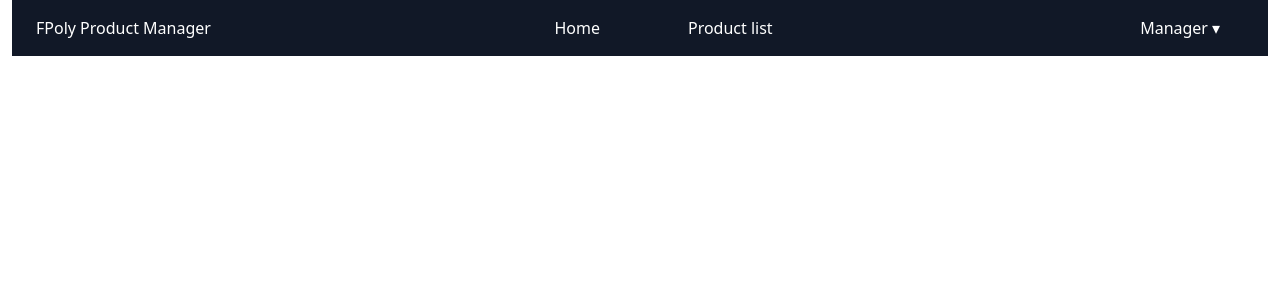
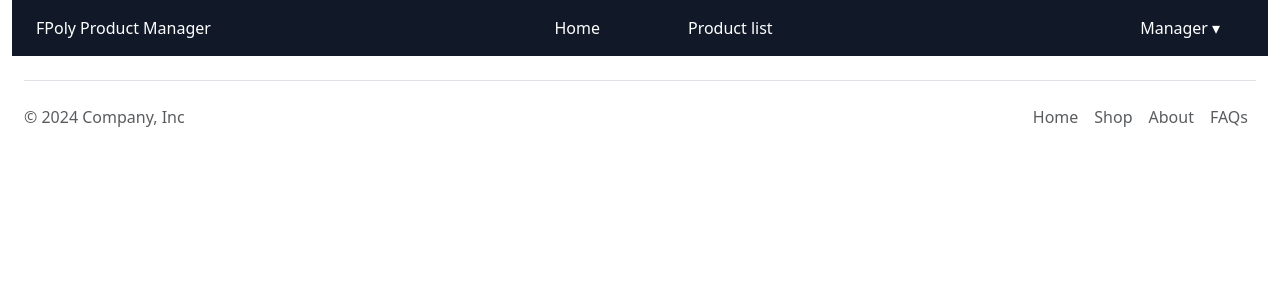
Before and after one commit to Hoa-dvph/projectName, an Angular app: page / in a window 1280 px wide. Shown: the top 300 px of the page. Built offline with nearby package versions, Linux system fonts and the light colour scheme.

Commit message:
demo lab4

```diff
--- a/src/app/app.component.html
+++ b/src/app/app.component.html
@@ -2,4 +2,5 @@
     <router-outlet>
         <app-header></app-header>
     </router-outlet>
+    <app-footer></app-footer>
 </div>
--- a/src/app/app.component.ts
+++ b/src/app/app.component.ts
@@ -8,12 +8,13 @@ import { HeaderComponent } from './components/header/header.component';
 import { ProductlistComponent } from './components/productlist/productlist.component';
 import { FormsModule } from '@angular/forms';
 import { ActivatedRoute } from '@angular/router';
+import { FooterComponent } from './components/footer/footer.component';
 
 
 @Component({
   selector: 'app-root',
   standalone: true,
-  imports: [CommonModule, RouterOutlet, NgFor, HeaderComponent, ProductlistComponent, FormsModule],
+  imports: [CommonModule, RouterOutlet, NgFor, HeaderComponent, ProductlistComponent, FormsModule, FooterComponent],
   templateUrl: './app.component.html',
   styleUrl: './app.component.css',
 })
--- /dev/null
+++ b/src/app/components/footer/footer.component.html
@@ -0,0 +1,19 @@
+<div class="container">
+    <footer class="d-flex flex-wrap justify-content-between align-items-center py-3 my-4 border-top">
+        <p class="col-md-4 mb-0 text-body-secondary">&copy; 2024 Company, Inc</p>
+
+        <a href="/"
+            class="col-md-4 d-flex align-items-center justify-content-center mb-3 mb-md-0 me-md-auto link-body-emphasis text-decoration-none">
+            <svg class="bi me-2" width="40" height="32">
+                <use xlink:href="#bootstrap" />
+            </svg>
+        </a>
+
+        <ul class="nav col-md-4 justify-content-end">
+            <li class="nav-item"><a href="#" class="nav-link px-2 text-body-secondary">Home</a></li>
+            <li class="nav-item"><a href="#" class="nav-link px-2 text-body-secondary">Shop</a></li>
+            <li class="nav-item"><a href="#" class="nav-link px-2 text-body-secondary">About</a></li>
+            <li class="nav-item"><a href="#" class="nav-link px-2 text-body-secondary">FAQs</a></li>
+        </ul>
+    </footer>
+</div>
--- a/src/app/components/header/header.component.html
+++ b/src/app/components/header/header.component.html
@@ -1,17 +1,17 @@
 <nav class="bg-gray-900">
     <div class="flex justify-between items-center px-4 py-2">
-        <a class="text-white" href="#">FPoly Product Manager</a>
+        <a class="text-white" routerLink="/">FPoly Product Manager</a>
         <div class="flex">
-            <a class="text-white hover:text-gray-300 px-4 py-2" href="#">Home</a>
-            <a class="text-white hover:text-gray-300 ml-10 px-4 py-2" href="#">Product list</a>
+            <a class="text-white hover:text-gray-300 px-4 py-2" routerLink="/">Home</a>
+            <a class="text-white hover:text-gray-300 ml-10 px-4 py-2" routerLink="/admin/products/list">Product list</a>
         </div>
         <div class="dropdown relative">
             <a class="text-white hover:text-gray-300 py-2 px-4 flex items-center" href="#" id="navbardrop">
                 Manager<span class="ml-1">&#9662;</span>
             </a>
             <div class="dropdown-menu absolute hidden text-gray-700 pt-1">
-                <a class="dropdown-item block px-4 py-2" href="#">Login</a>
-                <a class="dropdown-item block px-4 py-2" href="#">Cart</a>
+                <a class="dropdown-item block px-4 py-2" routerLink="/login">Login</a>
+                <a class="dropdown-item block px-4 py-2" routerLink="/cart">Cart</a>
             </div>
         </div>
     </div>
--- a/src/app/components/header/header.component.ts
+++ b/src/app/components/header/header.component.ts
@@ -1,9 +1,10 @@
 import { Component } from '@angular/core';
+import { RouterLink } from '@angular/router';
 
 @Component({
   selector: 'app-header',
   standalone: true,
-  imports: [],
+  imports: [RouterLink],
   templateUrl: './header.component.html',
   styleUrl: './header.component.css'
 })
--- a/src/index.html
+++ b/src/index.html
@@ -9,6 +9,16 @@
   <link rel="icon" type="image/x-icon" href="favicon.ico">
   <link href="https://cdn.jsdelivr.net/npm/bootstrap@5.3.3/dist/css/bootstrap.min.css" rel="stylesheet"
     integrity="sha384-QWTKZyjpPEjISv5WaRU9OFeRpok6YctnYmDr5pNlyT2bRjXh0JMhjY6hW+ALEwIH" crossorigin="anonymous">
+  <svg xmlns="http://www.w3.org/2000/svg" style="display: none;">
+    <symbol id="bootstrap" viewBox="0 0 118 94">
+    </symbol>
+    <symbol id="twitter" viewBox="0 0 24 24">
+    </symbol>
+    <symbol id="instagram" viewBox="0 0 24 24">
+    </symbol>
+    <symbol id="facebook" viewBox="0 0 24 24">
+    </symbol>
+  </svg>
 </head>
 
 <body>
```
Also changed, not shown: src/app/components/footer/footer.component.ts (added, +12 -0 lines), src/app/components/footer/footer.component.css (added).
